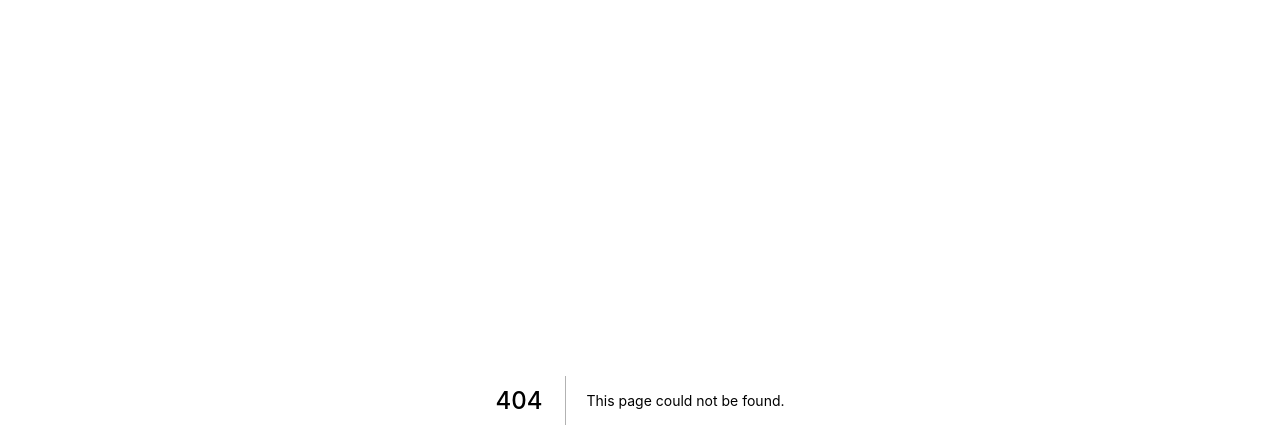
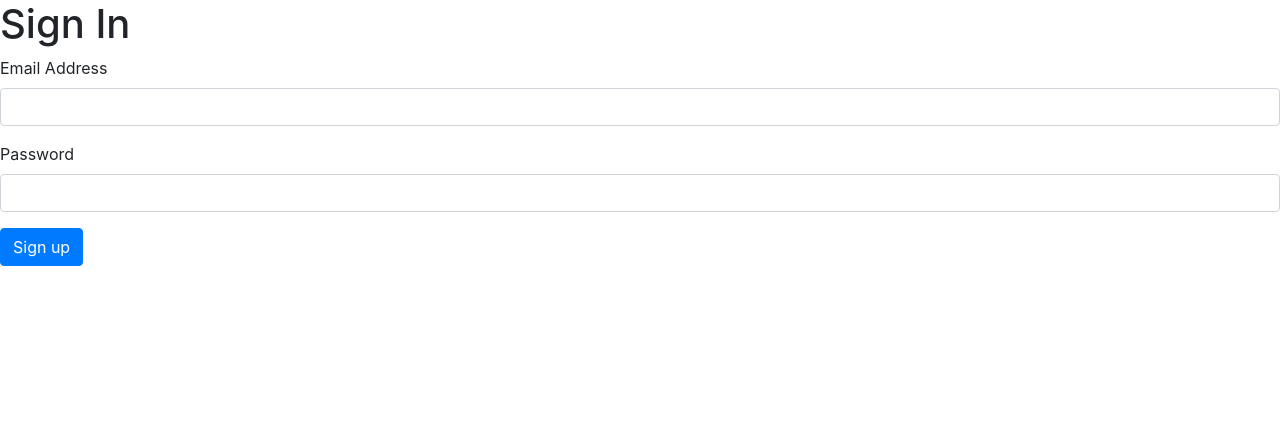
Before and after one commit to amenting/ticketing, a Next.js app in the folder client/: page /auth/signin in a window 1280 px wide. Before the commit this address had no page. Shown: the top 448 px of the page. Built offline with nearby package versions, Linux system fonts and the light colour scheme.

Commit message:
signin page

```diff
--- /dev/null
+++ b/client/pages/auth/signin.js
@@ -0,0 +1,45 @@
+import { useState } from 'react';
+import Router from 'next/router';
+import useRequest from '../../hooks/use-request';
+
+const Signup = () => {
+    const [email, setEmail] = useState('');
+    const [password, setPassword] = useState('');
+    const {doRequest, errors} = useRequest({
+        url: '/api/users/signin',
+        method: 'post',
+        body: {
+            email, password
+        },
+        onSuccess: () => Router.push('/')
+    });
+
+    const onSubmit = async (event) => {
+        event.preventDefault();
+        await doRequest();
+    }
+
+    return <form onSubmit={onSubmit}>
+        <h1>Sign In</h1>
+        <div className="form-group">
+            <label>Email Address</label>
+            <input
+                value={email}
+                onChange={e => setEmail(e.target.value)}
+                className="form-control"
+            />
+        </div>
+        <div className="form-group">
+            <label>Password</label>
+            <input
+                value={password}
+                onChange={e => setPassword(e.target.value)}
+                type="password"
+                className="form-control" />
+        </div>
+        {errors}
+        <button className="btn btn-primary">Sign up</button>
+    </form>;
+};
+
+export default Signup;
--- a/client/pages/banana.js
+++ /dev/null
@@ -1,4 +0,0 @@
-const Banana = () => {
-    return <h1>Banana</h1>;
-}
-export default Banana;
```
